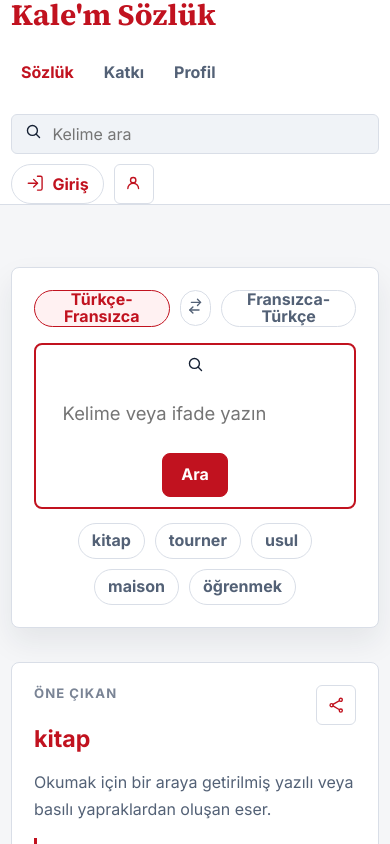
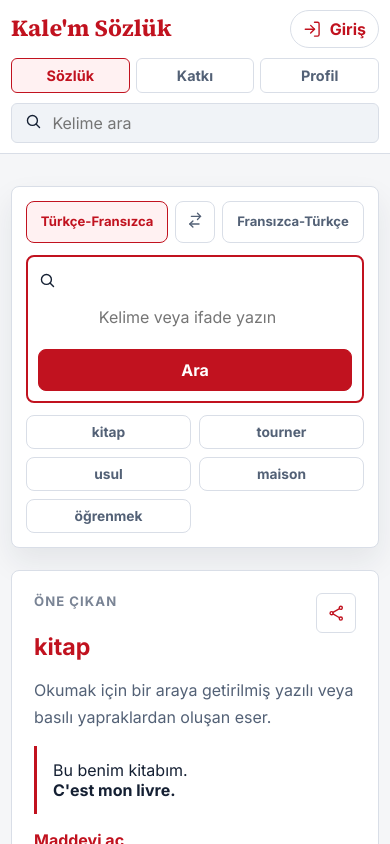
Before and after one commit to 0xAnubiss/sozluk, a Next.js app: page / in a window 390 px wide. Shown: the top 844 px of the page. Built offline with nearby package versions, Linux system fonts and the light colour scheme; no server answers.

Commit message:
Improve mobile header and lookup layout

```diff
--- a/app/globals.css
+++ b/app/globals.css
@@ -1178,7 +1178,6 @@ svg {
 }
 
 @media (max-width: 920px) {
-  .topbar-inner,
   .dictionary-workspace,
   .entry-layout,
   .contribution-layout,
@@ -1186,6 +1185,11 @@ svg {
   .stats-grid,
   .site-footer-inner {
     grid-template-columns: 1fr;
+  }
+
+  .topbar-inner {
+    grid-template-columns: minmax(0, 1fr) auto;
+    gap: 12px;
   }
 
   .topbar-nav,
@@ -1239,6 +1243,140 @@ svg {
   .site-footer-inner {
     display: flex;
     flex-direction: column;
+  }
+
+  .page-shell,
+  .reverso-home {
+    padding-top: 20px;
+  }
+
+  .topbar-inner {
+    display: grid;
+    grid-template-columns: minmax(0, 1fr) auto;
+    grid-template-areas:
+      "brand tools"
+      "nav nav"
+      "search search";
+    align-items: center;
+    gap: 10px 12px;
+    min-height: 0;
+    padding: 10px 0;
+  }
+
+  .brand-wordmark {
+    grid-area: brand;
+    font-size: 1.45rem;
+  }
+
+  .topbar-nav {
+    grid-area: nav;
+    display: grid;
+    grid-template-columns: repeat(3, minmax(0, 1fr));
+    gap: 6px;
+    width: 100%;
+  }
+
+  .nav-link {
+    display: inline-flex;
+    justify-content: center;
+    min-height: 34px;
+    padding: 8px 6px;
+    border: 1px solid var(--surface-line);
+    border-radius: 6px;
+    background: var(--surface);
+    font-size: 0.9rem;
+  }
+
+  .nav-link.is-active {
+    border-color: var(--primary);
+    background: var(--primary-soft);
+  }
+
+  .topbar-tools {
+    display: contents;
+  }
+
+  .topbar-search {
+    grid-area: search;
+    width: 100%;
+    min-height: 40px;
+  }
+
+  .header-action,
+  .header-user {
+    grid-area: tools;
+    justify-self: end;
+  }
+
+  .topbar-account {
+    display: none;
+  }
+
+  .header-action {
+    min-height: 38px;
+    padding: 0 12px;
+  }
+
+  .lookup-panel {
+    margin: 12px auto 22px;
+    padding: 14px;
+  }
+
+  .lookup-tabs {
+    display: grid;
+    grid-template-columns: minmax(0, 1fr) 40px minmax(0, 1fr);
+    gap: 7px;
+    margin-bottom: 12px;
+  }
+
+  .lookup-tabs button {
+    min-height: 42px;
+    padding: 7px 8px;
+    border-radius: 8px;
+    font-size: 0.82rem;
+    line-height: 1.15;
+  }
+
+  .lookup-tabs .swap-button {
+    width: 40px;
+    min-width: 40px;
+  }
+
+  .lookup-search {
+    gap: 10px;
+    align-items: stretch;
+    padding: 10px;
+  }
+
+  .lookup-search svg {
+    align-self: flex-start;
+    margin: 4px 0 -4px;
+  }
+
+  .lookup-search input {
+    width: 100%;
+    min-height: 44px;
+    font-size: 1rem;
+    text-align: center;
+  }
+
+  .lookup-search .primary-button {
+    width: 100%;
+    min-height: 42px;
+  }
+
+  .quick-terms {
+    display: grid;
+    grid-template-columns: repeat(2, minmax(0, 1fr));
+    gap: 8px;
+    margin-top: 12px;
+  }
+
+  .quick-terms button {
+    min-height: 34px;
+    padding: 0 9px;
+    border-radius: 8px;
+    font-size: 0.86rem;
   }
 
   .translation-meta {
```
